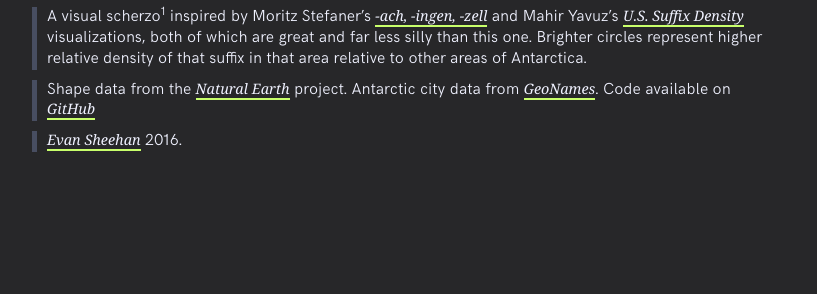
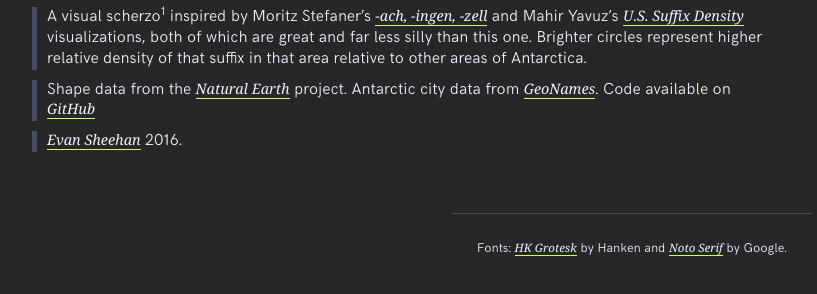
Before and after one commit to darthmall/-tation, a website: page src/mustache/index.mustache in a window 1280 px wide. Shown: the part 128-422 px from the top of the page, without its empty margins (8-825 px from the left). Drawn offline with nearby package versions, Linux system fonts and the light colour scheme; files that its build step writes are made by us from their sources; a web font is replaced by a local one.

Commit message:
Add a footer and use the HK Grotesk Light for body text

```diff
--- a/src/less/main.less
+++ b/src/less/main.less
@@ -86,15 +86,38 @@ p {
 }
 
 a {
+  border-bottom: 1px solid @highlight;
   color: @fg;
   text-decoration: none;
-  border-bottom: 2px solid @highlight;
   white-space: nowrap;
-  .italic
+
+  .italic;
 }
 
 em {
-  .italic
+  .italic;
+}
+
+footer {
+  clear: both;
+  font-size: 80%;
+  padding: 2em 0;
+  text-align: center;
+
+  hr {
+    background-color: @darkblue;
+    border: none;
+    height: 1px;
+    margin: 2em auto;
+    width: 30%;
+  }
+
+  p {
+    border: none;
+    margin: 0;
+    max-width: 100%;
+    padding: 0;
+  }
 }
 
 circle {
--- a/src/mustache/index.mustache
+++ b/src/mustache/index.mustache
@@ -54,5 +54,15 @@
     </figure>
     {{/suffixes}}
 
+    <footer>
+      <hr />
+      <p>
+        Fonts:
+        <a href="http://cargocollective.com/hanken/HK-Grotesk-Open-Source-Font">
+        HK Grotesk</a> by Hanken and
+        <a href="http://www.fontsquirrel.com/fonts/noto-serif">Noto
+        Serif</a> by Google.
+      </p>
+    </footer>
   </body>
 </html>
```
Also changed, not shown: index.html, main.css.
